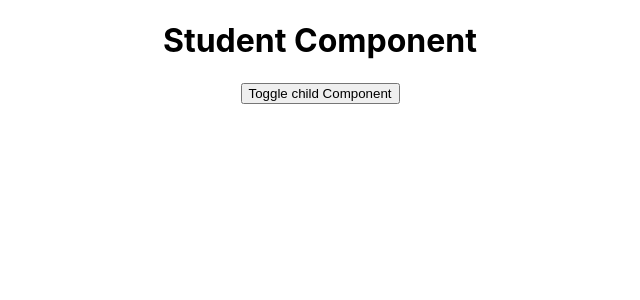
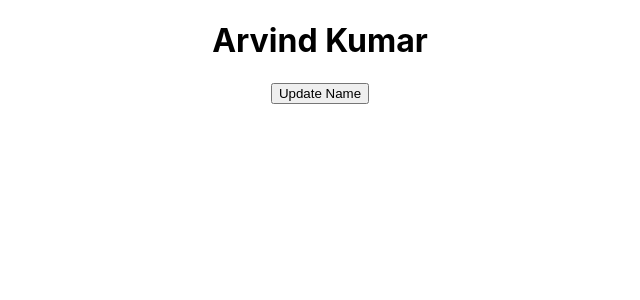
Before and after one commit to Arvindkr123/React-Learning, a React (Create React App) app: page / in a window 1280 px wide. Shown: the top 300 px of the page, without its empty margins (320-960 px from the left). Built offline with nearby package versions, Linux system fonts and the light colour scheme.

Commit message:
Use Hocks in React

```diff
--- a/src/App.js
+++ b/src/App.js
@@ -1,28 +1,41 @@
 import logo from './logo.svg';
 import './App.css';
-import Student from './Student';
-import React from 'react';
+import React, { useState } from 'react';
 
 
-class App extends React.Component {
-  constructor(){
-    super();
-    this.state={
-      show:true
-    }
-  }
-  render() {
-    return (
-      <div className='App'>
-        {/* <h1>Component will unmount</h1> */}
-        {
-          this.state.show?<Student/>:<h1>Child Component removed</h1>
-        }
-        <button onClick={()=>{this.setState({show:!this.state.show
-        })}}>Toggle child Component</button>
-      </div >
-    )
-  }
+function App() {
+  const[data, setData] = useState('Arvind Kumar')
+  return (
+    <div className='App'>
+      <h1>{data}</h1>
+      <button onClick={()=>setData('Arvind Thakur')}>Update Name</button>
+    </div>
+  )
 }
 
+
+
+
+// function App() {
+//   const[data, setData] = useState('Anil');
+//   return (
+//     <div className='App'>
+//       <h1>Hocks in React</h1>
+//       <p>When we were using the class componet abd there would be a lot of inbuilt feature would there such as life cycle pure component if you want to use these the you have to use the <em>Hocks</em></p>
+//       <h3>Hocks can be used in the functional component</h3>
+//     </div>
+//   )
+// }
+
+// function App() {
+//   const[data, setData] = useState('Anil');
+//   return (
+//     <div className='App'>
+//       <h1>Hocks in React</h1>
+//       <p>When we were using the class componet abd there would be a lot of inbuilt feature would there such as life cycle pure component if you want to use these the you have to use the <em>Hocks</em></p>
+//       <h3>Hocks can be used in the functional component</h3>
+//     </div>
+//   )
+// }
+
 export default App;
--- a/src/Student.js
+++ /dev/null
@@ -1,16 +0,0 @@
-import React from 'react'
-
-class Student extends React.Component {
-    componentWillUnmount(){
-        alert('Component will unmount called')
-    }
-    render() {
-        return (
-            <div>
-                <h1>Student Component</h1>
-            </div>
-        )
-    }
-}
-
-export default Student
```
